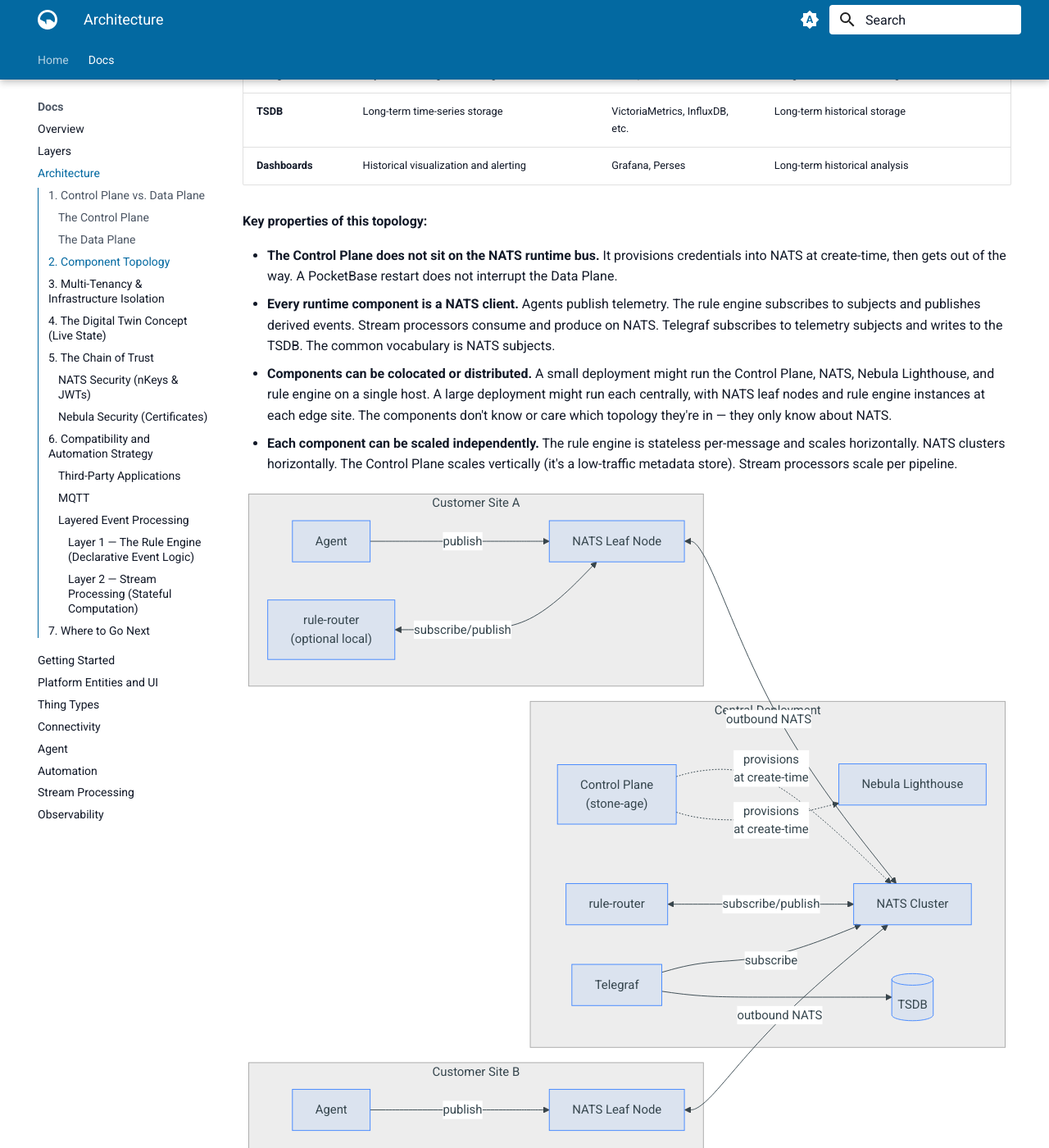
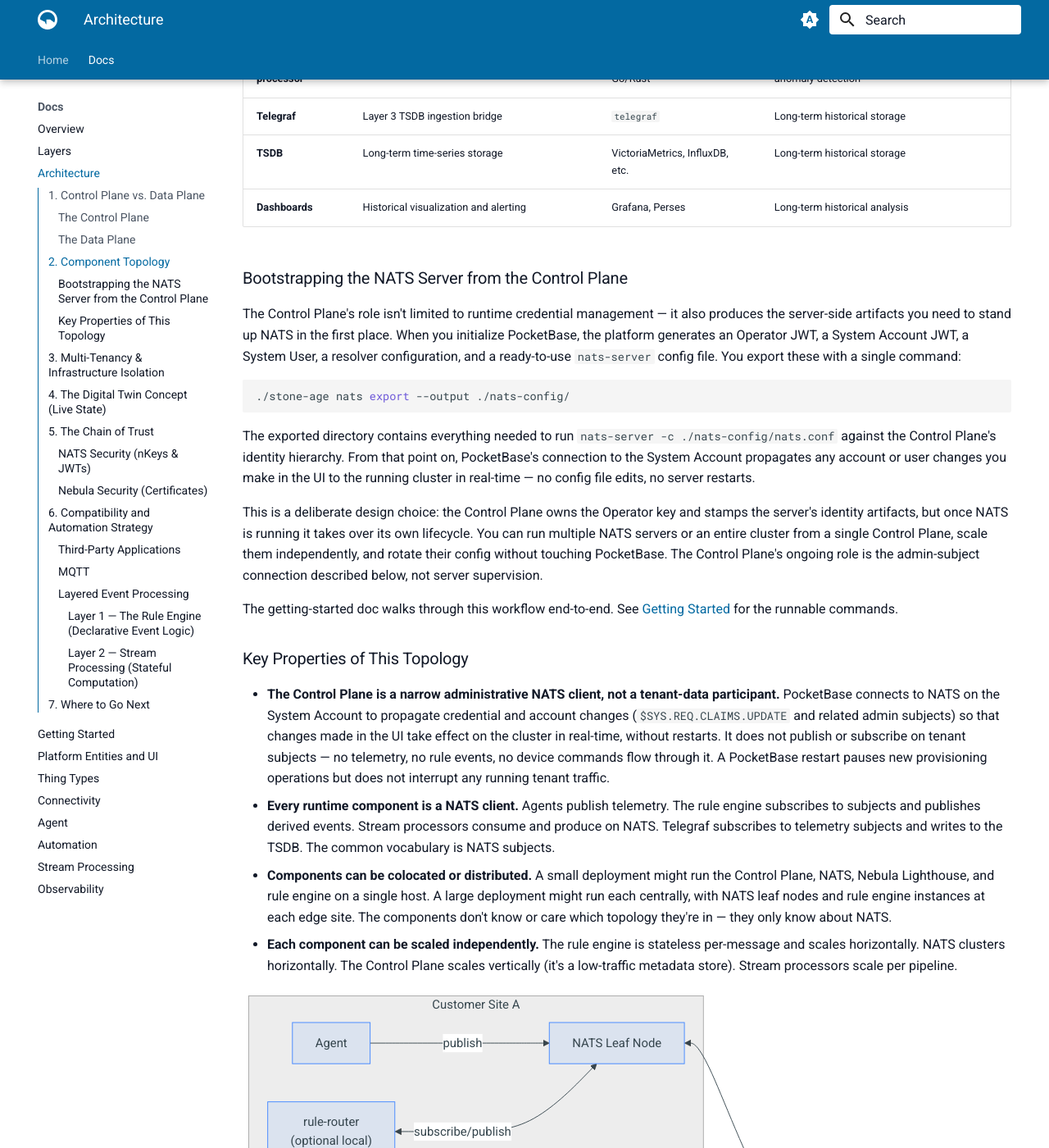
Before and after one commit to stone-age-io/platform-docs, an MkDocs documentation site: the page built from docs/architecture.md, in a window 1280 px wide and 1400 px high, scrolled down 2446 px. Shown: the whole window at 82% size. Built offline with MkDocs 1.6.1 and Material for MkDocs 9.7.7, drawn with Linux system fonts in a browser that asks for light colours; some of the changed text lies outside the part shown.

Commit message:
updated pocketbase/nats relationship

````diff
--- a/docs/architecture.md
+++ b/docs/architecture.md
@@ -64,7 +64,7 @@ The Data Plane is where the actual work happens. It handles the movement of ever
 - **Messaging:** Real-time pub/sub, request/reply, and streaming via NATS.
 - **Connectivity:** Secure, peer-to-peer mesh networking via Nebula.
 
-The Data Plane is internally organized as four composable layers (substrate, declarative event logic, stream processing, long-term storage). The Control Plane sits alongside the Data Plane — it provisions identities and credentials the Data Plane uses, but it doesn't participate in runtime event flow. See [Platform Layers](./platform-layers.md) for the layer model.
+The Data Plane is internally organized as four composable layers (substrate, declarative event logic, stream processing, long-term storage). The Control Plane sits alongside the Data Plane — it provisions identities and credentials the Data Plane uses, and it connects to NATS as a narrow administrative client on the System Account to propagate account and credential changes in real-time (via `$SYS.REQ.CLAIMS.UPDATE`). It does **not** participate in tenant-level event flow — no telemetry, no rule traffic, no user/device messages pass through PocketBase. See [Platform Layers](./platform-layers.md) for the layer model.
 
 ---
 
@@ -86,9 +86,23 @@ The minimum viable deployment is two binaries: the Control Plane and a NATS serv
 | **TSDB** | Long-term time-series storage | VictoriaMetrics, InfluxDB, etc. | Long-term historical storage |
 | **Dashboards** | Historical visualization and alerting | Grafana, Perses | Long-term historical analysis |
 
-**Key properties of this topology:**
+### Bootstrapping the NATS Server from the Control Plane
 
-- **The Control Plane does not sit on the NATS runtime bus.** It provisions credentials into NATS at create-time, then gets out of the way. A PocketBase restart does not interrupt the Data Plane.
+The Control Plane's role isn't limited to runtime credential management — it also produces the server-side artifacts you need to stand up NATS in the first place. When you initialize PocketBase, the platform generates an Operator JWT, a System Account JWT, a System User, a resolver configuration, and a ready-to-use `nats-server` config file. You export these with a single command:
+
+```bash
+./stone-age nats export --output ./nats-config/
+```
+
+The exported directory contains everything needed to run `nats-server -c ./nats-config/nats.conf` against the Control Plane's identity hierarchy. From that point on, PocketBase's connection to the System Account propagates any account or user changes you make in the UI to the running cluster in real-time — no config file edits, no server restarts.
+
+This is a deliberate design choice: the Control Plane owns the Operator key and stamps the server's identity artifacts, but once NATS is running it takes over its own lifecycle. You can run multiple NATS servers or an entire cluster from a single Control Plane, scale them independently, and rotate their config without touching PocketBase. The Control Plane's ongoing role is the admin-subject connection described below, not server supervision.
+
+The getting-started doc walks through this workflow end-to-end. See [Getting Started](./getting-started.md) for the runnable commands.
+
+### Key Properties of This Topology
+
+- **The Control Plane is a narrow administrative NATS client, not a tenant-data participant.** PocketBase connects to NATS on the System Account to propagate credential and account changes (`$SYS.REQ.CLAIMS.UPDATE` and related admin subjects) so that changes made in the UI take effect on the cluster in real-time, without restarts. It does not publish or subscribe on tenant subjects — no telemetry, no rule events, no device commands flow through it. A PocketBase restart pauses new provisioning operations but does not interrupt any running tenant traffic.
 - **Every runtime component is a NATS client.** Agents publish telemetry. The rule engine subscribes to subjects and publishes derived events. Stream processors consume and produce on NATS. Telegraf subscribes to telemetry subjects and writes to the TSDB. The common vocabulary is NATS subjects.
 - **Components can be colocated or distributed.** A small deployment might run the Control Plane, NATS, Nebula Lighthouse, and rule engine on a single host. A large deployment might run each centrally, with NATS leaf nodes and rule engine instances at each edge site. The components don't know or care which topology they're in — they only know about NATS.
 - **Each component can be scaled independently.** The rule engine is stateless per-message and scales horizontally. NATS clusters horizontally. The Control Plane scales vertically (it's a low-traffic metadata store). Stream processors scale per pipeline.
````
Also changed, not shown: docs/platform-layers.md (+4 -2 lines).
